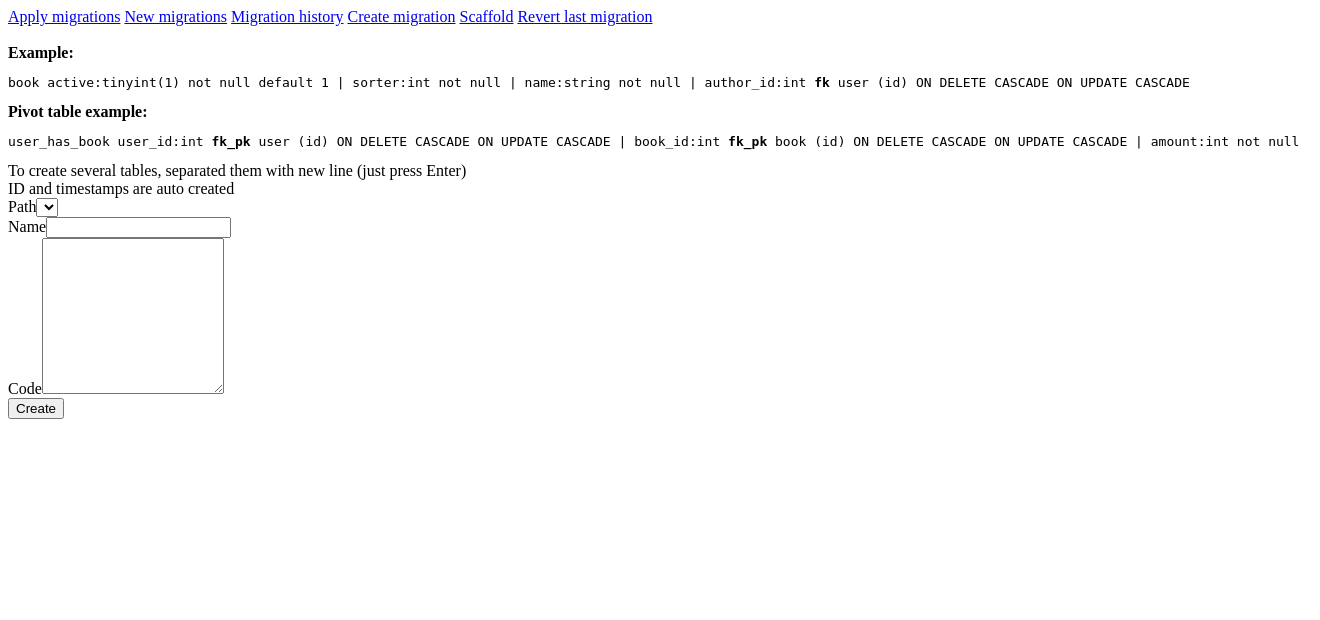
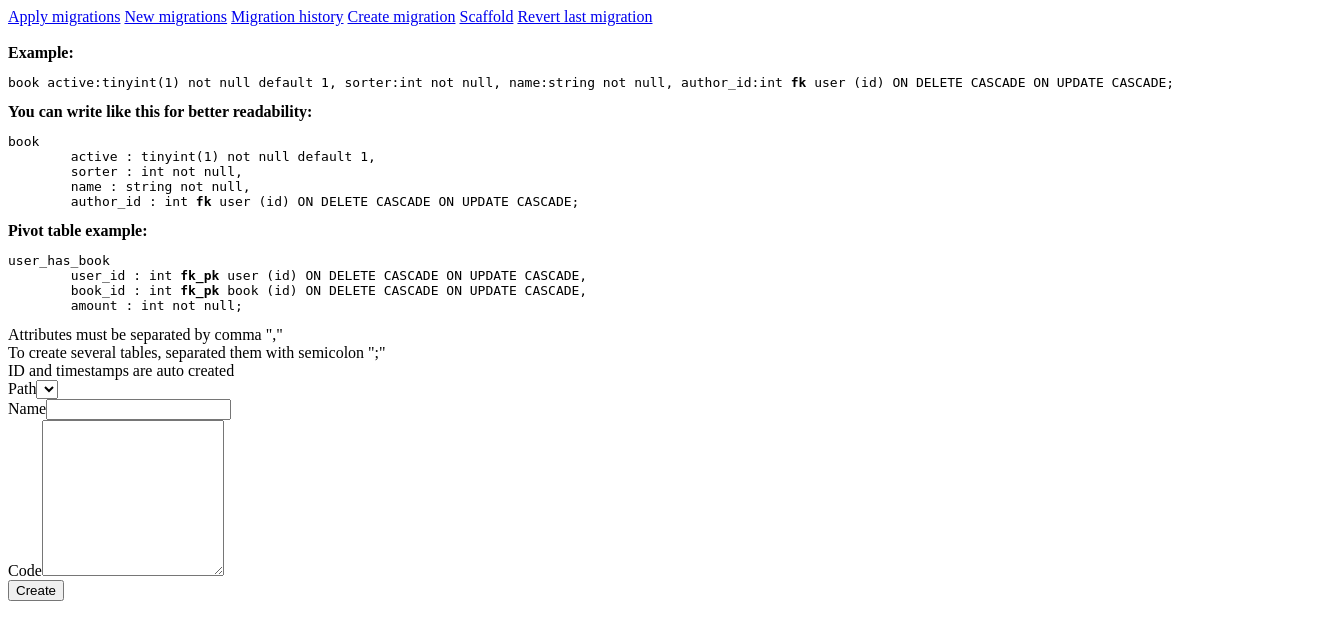
Before and after one commit to webvimark/module-migrations, a PHP site: template views/default/scaffold.php in a window 1320 px wide. Shown: the top 620 px of the page. Run offline with PHP 8.4, Linux system fonts and the light colour scheme; the template is opened without the code that fills it: most values are stand-ins (such as "Sample title", 1, 10 or a date in 2020); form fields are guessed from the names that the template uses; lists and menus that the app fills with data are empty; some libraries are stand-ins or nearby versions.

Commit message:
improve scaffold

```diff
--- a/views/default/scaffold.php
+++ b/views/default/scaffold.php
@@ -19,15 +19,28 @@ $this->title = 'Scaffold';
 		<div class="well">
 			<b>Example:</b>
 <pre>
-book active:tinyint(1) not null default 1 | sorter:int not null | name:string not null | author_id:int <b>fk</b> user (id) ON DELETE CASCADE ON UPDATE CASCADE
+book active:tinyint(1) not null default 1, sorter:int not null, name:string not null, author_id:int <b>fk</b> user (id) ON DELETE CASCADE ON UPDATE CASCADE;
 </pre>
 
+			<b>You can write like this for better readability:</b>
+<pre>
+book
+	active : tinyint(1) not null default 1,
+	sorter : int not null,
+	name : string not null,
+	author_id : int <b>fk</b> user (id) ON DELETE CASCADE ON UPDATE CASCADE;
+</pre>
 			<b>Pivot table example:</b>
 <pre>
-user_has_book user_id:int <b>fk_pk</b> user (id) ON DELETE CASCADE ON UPDATE CASCADE | book_id:int <b>fk_pk</b> book (id) ON DELETE CASCADE ON UPDATE CASCADE | amount:int not null
+user_has_book
+	user_id : int <b>fk_pk</b> user (id) ON DELETE CASCADE ON UPDATE CASCADE,
+	book_id : int <b>fk_pk</b> book (id) ON DELETE CASCADE ON UPDATE CASCADE,
+	amount : int not null;
 </pre>
 
-			To create several tables, separated them with new line (just press Enter)
+			Attributes must be separated by comma ","
+			<br/>
+			To create several tables, separated them with semicolon ";"
 			<br/>
 			ID and timestamps are auto created
 		</div>
--- a/views/default/scaffoldForGii.php
+++ b/views/default/scaffoldForGii.php
@@ -30,7 +30,7 @@ use yii\helpers\Inflector;
 		<li>
 			<?= Html::a(
 				$table,
-				['/gii/default/view', 'id'=>0, 'tableName'=>$table, 'modelClass'=>Inflector::id2camel($table, '_'), 'ns'=>$ns],
+				['/gii/default/view', 'id'=>'ybc-model', 'tableName'=>$table, 'modelClass'=>Inflector::id2camel($table, '_'), 'ns'=>$ns],
 				['target'=>'_blank']
 			) ?>
 		</li>
```
Also changed, not shown: forms/ScaffoldForm.php (+14 -12 lines).
